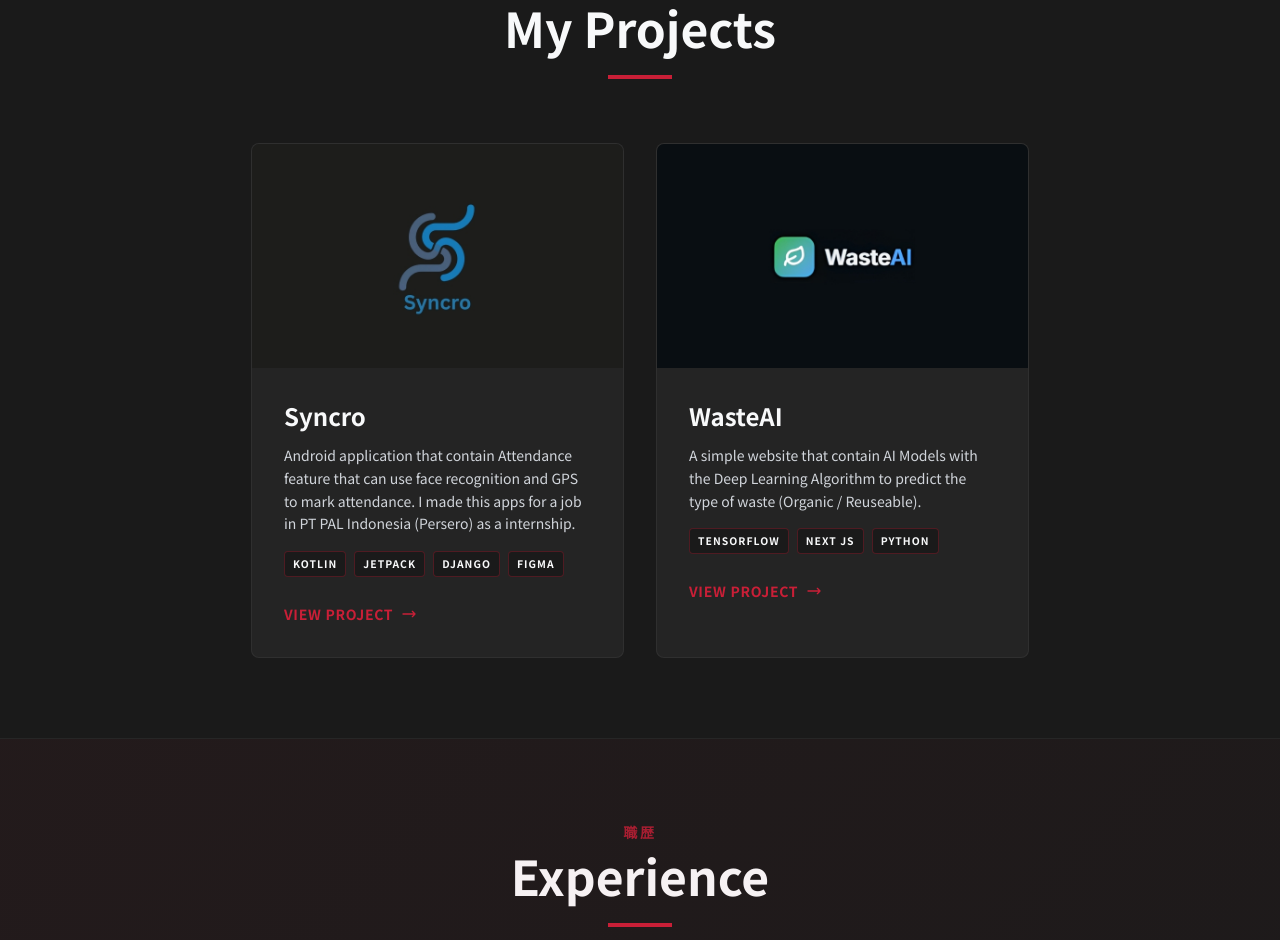
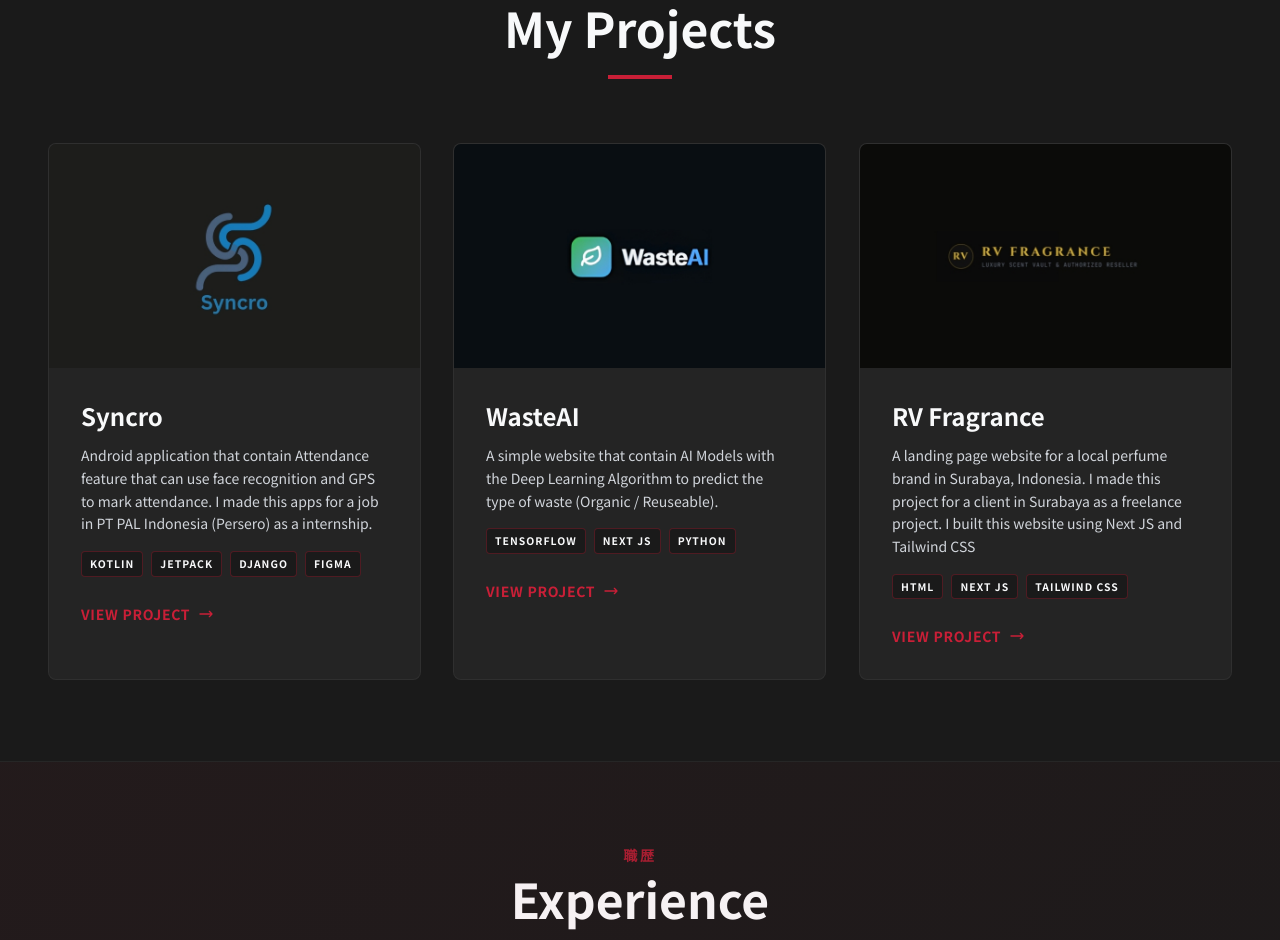
Before and after one commit to Aioloo/web-portofolio, a plain HTML site: page index.html in a window 1280 px wide. Shown: the part 3069-4009 px from the top of the page. Drawn offline with nearby package versions, Linux system fonts and the light colour scheme.

Commit message:
Update Project

```diff
--- a/index.html
+++ b/index.html
@@ -698,6 +698,44 @@
                             </span>
                         </div>
                     </a>
+
+                    <a href="rv-fragrance.html"
+                        class="project-card w-full md:w-[calc(50%-1rem)] lg:w-[calc(33.333%-1.333rem)] max-w-md block rounded-lg overflow-hidden group cursor-pointer">
+                        <div class="relative h-56 overflow-hidden">
+                            <div
+                                class="absolute inset-0 bg-kurenai-red/20 opacity-0 group-hover:opacity-100 transition-opacity z-10">
+                            </div>
+                            <img src="images/logo rv.png" alt="RV Fragrance Logo"
+                                class="w-full h-full object-cover transform group-hover:scale-90 transition-transform duration-700">
+                        </div>
+                        <div class="p-8">
+                            <h3
+                                class="text-2xl font-bold text-shiro-white mb-3 group-hover:text-kurenai-red transition-colors">
+                                RV Fragrance</h3>
+                            <p class="text-gin-silver leading-relaxed mb-4 text-sm">
+                              A landing page website for a local perfume brand in Surabaya, Indonesia. I made this project for a client in Surabaya as a freelance project. I built this website using Next JS and Tailwind CSS
+                            </p>
+                            <div class="flex flex-wrap gap-2 mb-6">
+                                <span
+                                    class="px-2 py-1 bg-sumi-black border border-kurenai-red/30 rounded text-[0.65rem] font-bold text-shiro-white tracking-widest">HTML</span>
+                                <span
+                                    class="px-2 py-1 bg-sumi-black border border-kurenai-red/30 rounded text-[0.65rem] font-bold text-shiro-white tracking-widest">NEXT
+                                    JS</span>
+                                <span
+                                    class="px-2 py-1 bg-sumi-black border border-kurenai-red/30 rounded text-[0.65rem] font-bold text-shiro-white tracking-widest">TAILWIND
+                                    CSS</span>
+                            </div>
+                            <span
+                                class="inline-flex items-center text-kurenai-red font-bold text-sm uppercase tracking-wider group-hover:text-shiro-white transition-colors">
+                                View Project
+                                <svg class="w-4 h-4 ml-2 transform group-hover:translate-x-1 transition-transform"
+                                    fill="none" stroke="currentColor" viewBox="0 0 24 24">
+                                    <path stroke-linecap="round" stroke-linejoin="round" stroke-width="2"
+                                        d="M17 8l4 4m0 0l-4 4m4-4H3"></path>
+                                </svg>
+                            </span>
+                        </div>
+                    </a>
                 </div>
             </div>
         </section>
```
Also changed, not shown: rv-fragrance.html (renamed from wasteAI.html, +19 -20 lines), syncro.html (+2 -2 lines), images/logo rv.png (added), images/rv-fragrance.png (added).
